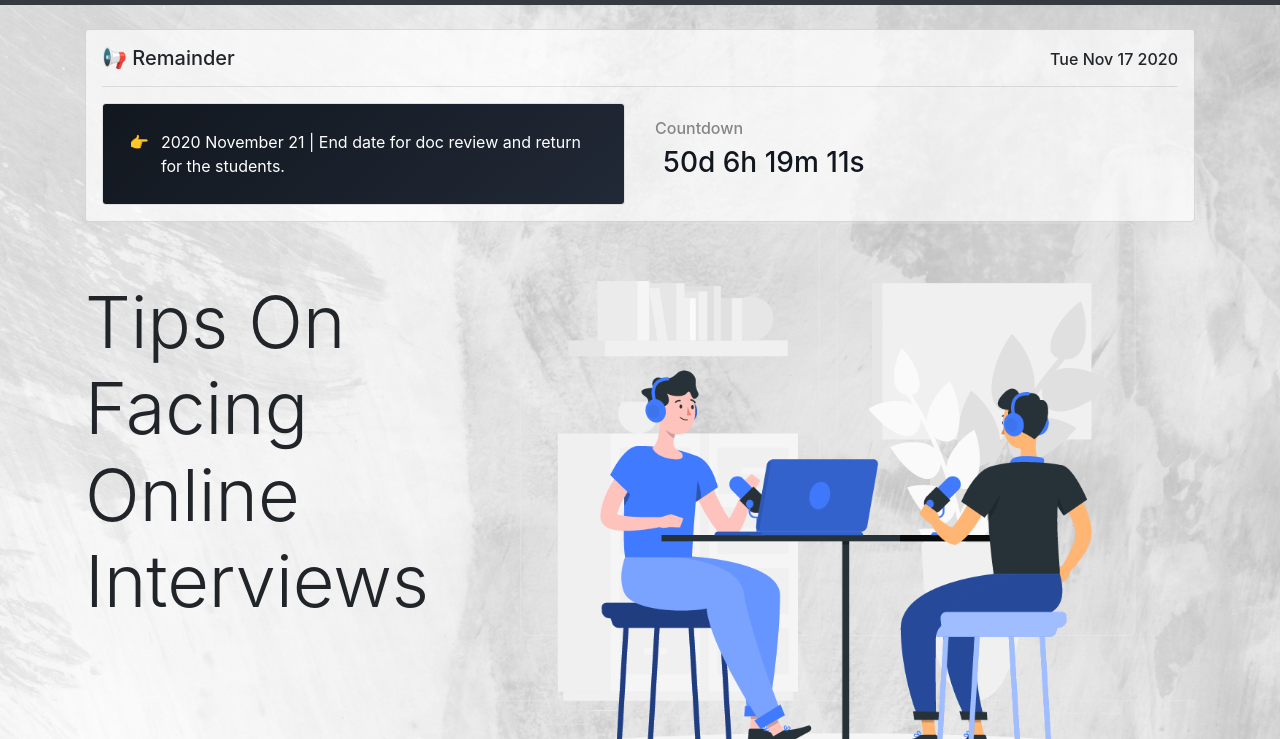
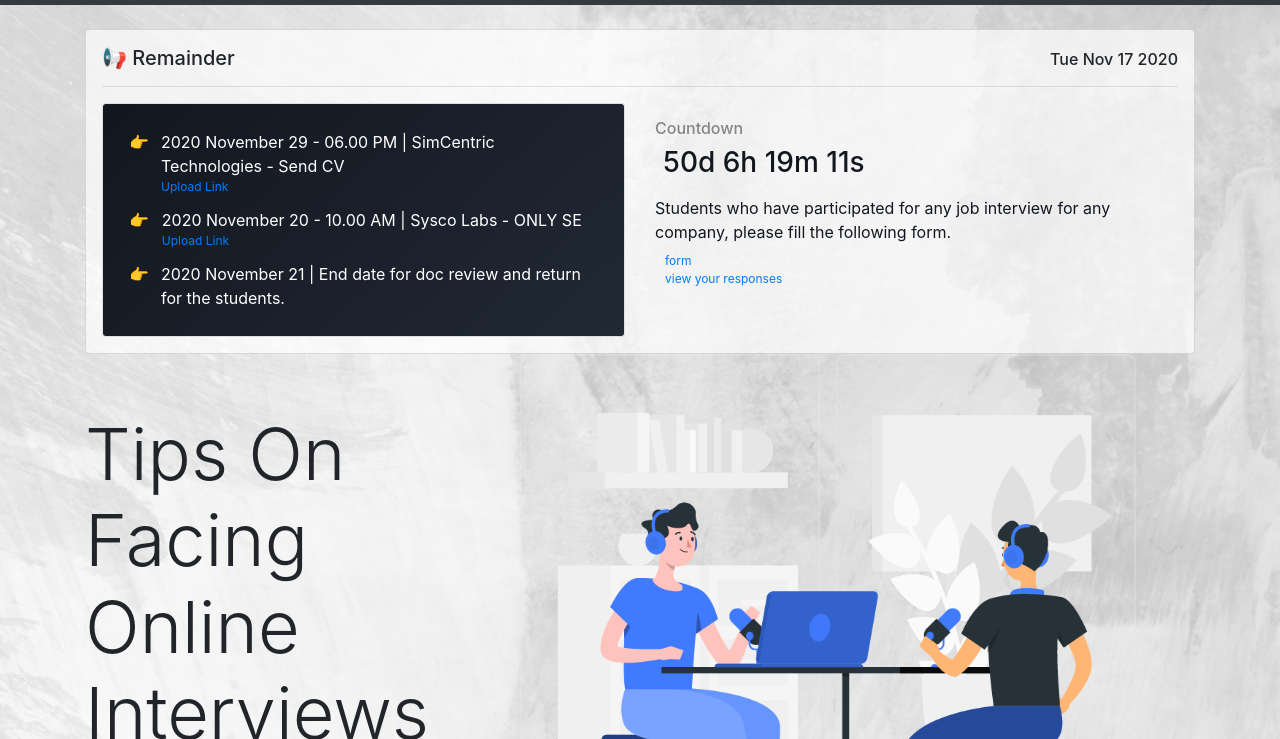
Before and after one commit to INTECS-UoM/careerfair_deadlines, a plain HTML site: page index.html in a window 1280 px wide. Shown: the part 61-800 px from the top of the page. Drawn offline with nearby package versions, Linux system fonts and the light colour scheme.

Commit message:
time line updated

```diff
--- a/index.html
+++ b/index.html
@@ -46,6 +46,47 @@
 							<div class="card" style="height: 100%; overflow: hidden;">
 								<div class="cl_plan">
 									<div class="calendar_events">
+
+										<div class="event_item">
+											<table style="width: 100%;">
+												<tbody>
+													<tr>
+														<td style="vertical-align: top;">
+															<div class="">👉</div>
+														</td>
+														<td>
+															<div class="ei_Title-2">2020 November 29 - 06.00 PM | SimCentric Technologies - Send CV
+															</div>
+															<div class="ei_Copy">
+																<a href="https://forms.gle/xyDXuvSJbLvtUuYi8">Upload
+																	Link</a>
+															</div>
+														</td>
+													</tr>
+												</tbody>
+											</table>
+										</div>
+
+										<div class="event_item">
+											<table style="width: 100%;">
+												<tbody>
+													<tr>
+														<td style="vertical-align: top;">
+															<div class="">👉</div>
+														</td>
+														<td>
+															<div class="ei_Title-2">2020 November 20 - 10.00 AM | Sysco Labs - ONLY SE
+															</div>
+															<div class="ei_Copy">
+																<a href="https://forms.gle/YAtwNxZSUPWZ97FX7">Upload
+																	Link</a>
+															</div>
+														</td>
+													</tr>
+												</tbody>
+											</table>
+										</div>
+
 										<div class="event_item">
 											<table style="width: 100%;">
 												<tbody>
@@ -117,6 +158,17 @@
 								<h6 class="mb-2 mt-3">Countdown</h6>
 								<div class="" style="color: #12171f;">
 									<h3 class="ml-2"><span id="countdown"></span></h3>
+								</div>
+
+								<div class="" style="color: #12171f;">
+									<div class="mb-2 mt-3">Students who have participated for any job interview for any company, please fill the following form.
+									</div>
+									<div class="ei_Copy">
+										<a href="https://forms.gle/bsN9Nkh1KgWBsj34A">form</a>
+									</div>
+									<div class="ei_Copy">
+										<a href=" https://tinyurl.com/y6t6w69w">view your responses</a>
+									</div>
 								</div>
 
 							</div>
@@ -341,8 +393,23 @@
 					<li>
 						<span class="timelineTitle">2020 November 17 | WSO2 - Research Engineer Only </span>
 						<p>Plan to send CV on November 17 at 04.00 PM</p>
-						<p><a href="https://forms.gle/P1RBaYYrDLhgdmLs8">CV upload link</a></p>
+						<p><a class="disabled" href="https://forms.gle/P1RBaYYrDLhgdmLs8">CV upload link</a> CVs
+							Already Sent</p>
 						<p><a href="https://tinyurl.com/y4gq3am7">View your responses</a></p>
+					</li>
+
+					<li>
+						<span class="timelineTitle">2020 November 19 | SimCentric Technologies - Send CV </span>
+						<p>Plan to send CV on November 19 at 06.00 PM</p>
+						<p><a href="https://forms.gle/xyDXuvSJbLvtUuYi8">CV upload link</a></p>
+						<p><a href="https://tinyurl.com/yxrj4nlq">View your responses</a></p>
+					</li>
+
+					<li>
+						<span class="timelineTitle">2020 November 20 | Sysco Labs - ONLY SE </span>
+						<p>Plan to send CV on November 20 at 10.00 AM</p>
+						<p><a href="https://forms.gle/YAtwNxZSUPWZ97FX7">CV upload link</a></p>
+						<p><a href="https://tinyurl.com/yy3ofyxc">View your responses</a></p>
 					</li>
 
 					<li class="actv-clr">
```
Also changed, not shown: flayers.html (+0 -2 lines).
